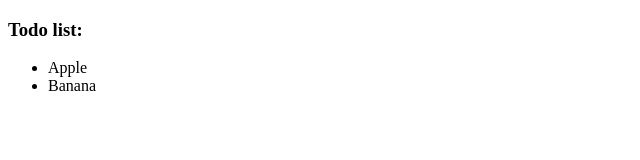
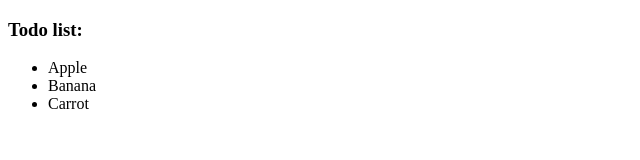
Before and after one commit to scboesch/vue-todo, a website built with Parcel: page index.html in a window 1280 px wide. Shown: the full height of the page, 0-640 px from the left. Built offline with nearby package versions, Linux system fonts and the light colour scheme.

Commit message:
Listing items from an array

```diff
--- a/index.html
+++ b/index.html
@@ -9,8 +9,9 @@
     <div id="app">
       <h3>{{title}}</h3>
       <ul>
-        <li>Apple</li>
-        <li>Banana</li>
+       <li v-for="item in items">
+        {{item}}
+      </li>
       </ul>
     </div>
     <script src="https://unpkg.com/vue"></script>
--- a/main.js
+++ b/main.js
@@ -1,6 +1,7 @@
 var app = new Vue({
   el: "#app",
   data: {
-    title: "Todo list:"
+    title: "Todo list:",
+    items: ["Apple", "Banana", "Carrot"]
   }
 });
```
